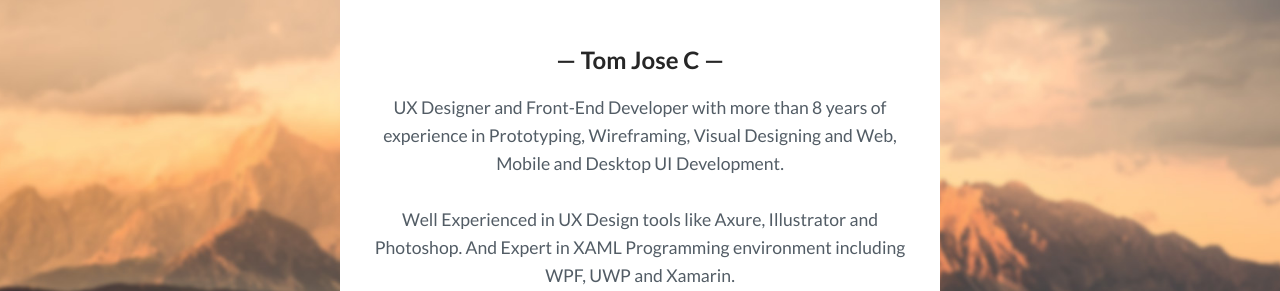
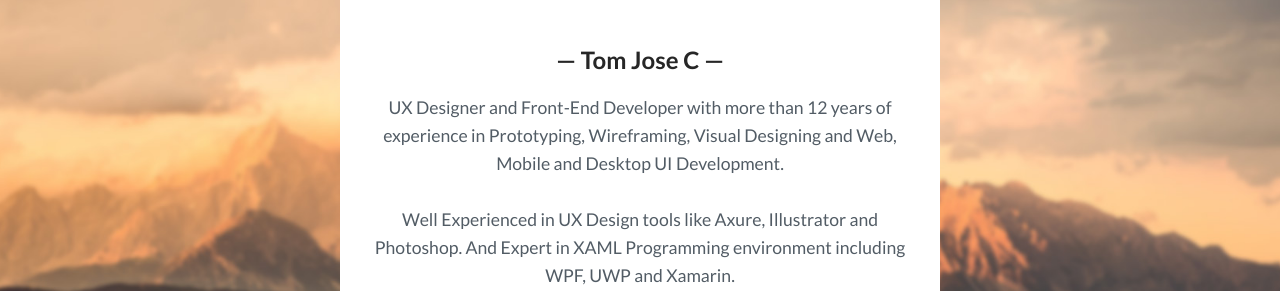
Before and after one commit to tomchoondal/tomchoondal.github.io, a Jekyll site: the page built from _pages/about.html, in a window 1280 px wide. Shown: the part 274-565 px from the top of the page. Built offline with Jekyll 4.4.1, drawn with Linux system fonts in a browser that asks for light colours.

Commit message:
Update author experience in _config.yml
Updated author experience from 8 to 12 years.

```diff
--- a/_config.yml
+++ b/_config.yml
@@ -16,7 +16,7 @@ banner-desc: # add banner description
 # Author settings
 author-pic: face.jpg # your photo
 author-name: Tom Jose C
-about-author: UX Designer and Front-End Developer with more than 8 years of experience in Prototyping, Wireframing, Visual Designing and Web, Mobile and Desktop UI Development.
+about-author: UX Designer and Front-End Developer with more than 12 years of experience in Prototyping, Wireframing, Visual Designing and Web, Mobile and Desktop UI Development.
 email: tomjosec@gmail.com
 phone: # your pnone number
 website: https://tomchoondal.github.io # you website
```
